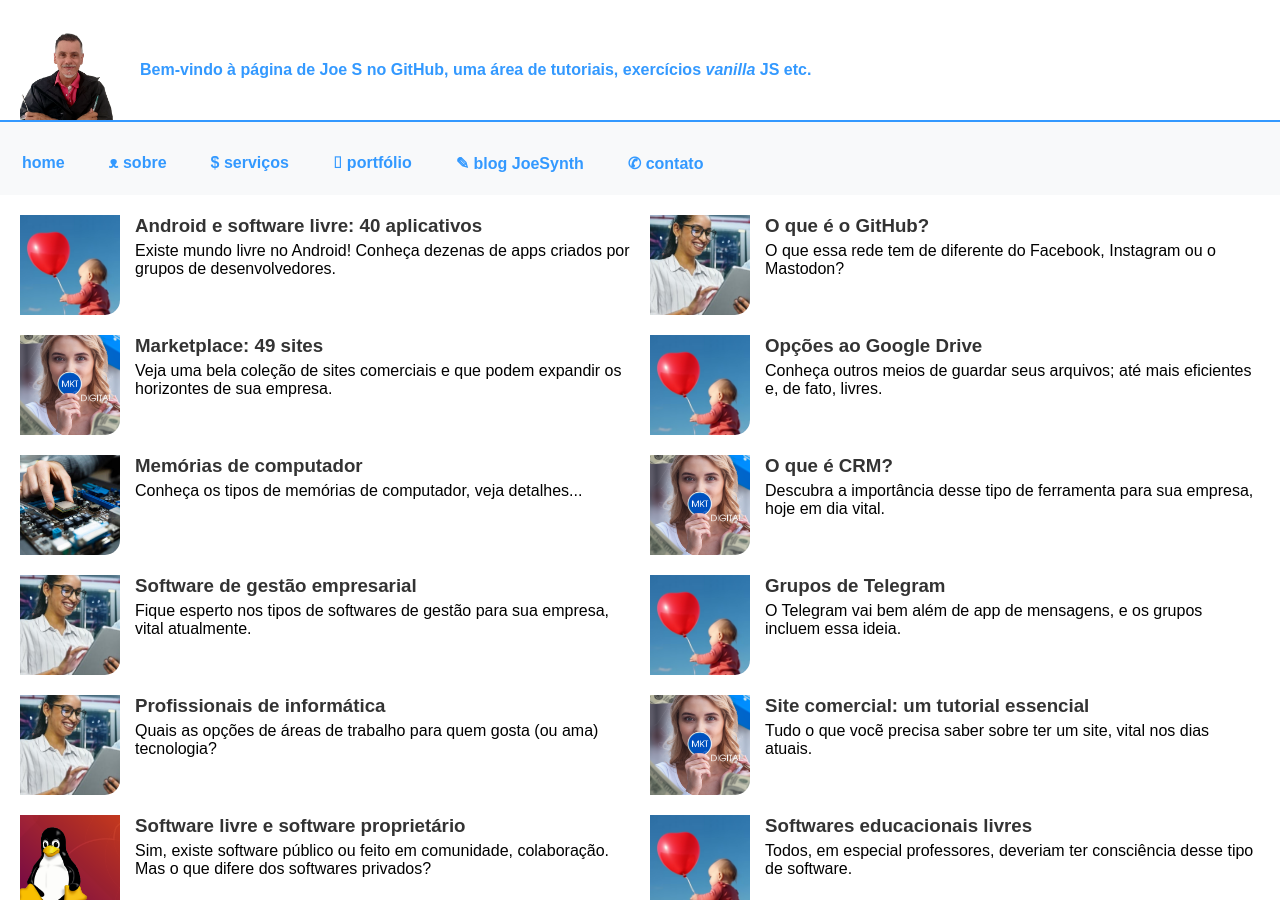
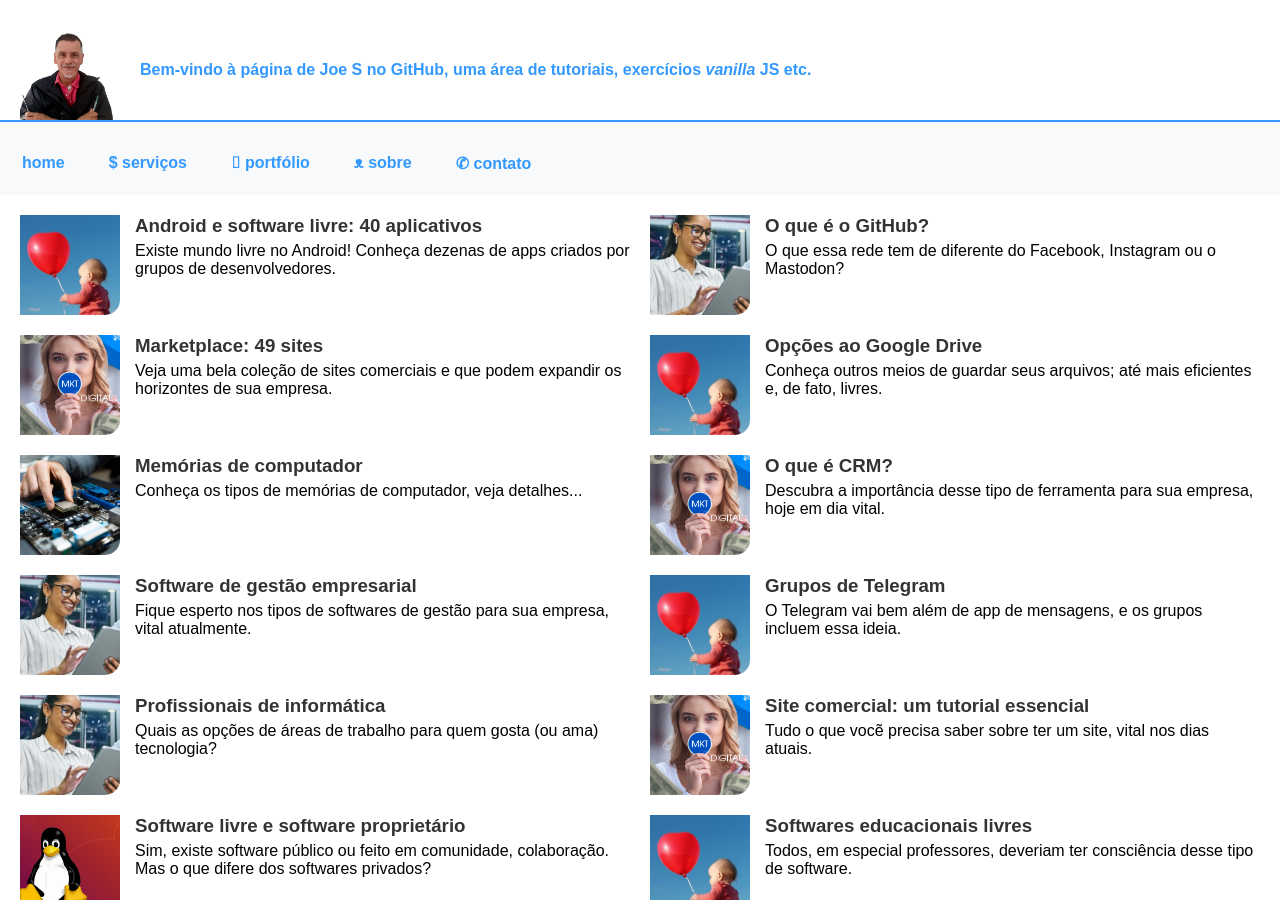
Before and after one commit to Joesynth/joesynth.github.io, a Jekyll site: the page built from index.html, in a window 1280 px wide and 900 px high. Built offline with Jekyll 4.4.1, drawn with Linux system fonts in a browser that asks for light colours.

Commit message:
Rearrange navigation links in default layout

```diff
--- a/_layouts/default.html
+++ b/_layouts/default.html
@@ -21,10 +21,9 @@
 
     <ul class="nav-links">
         <li><a href="index.html">home</a></li>
+        <li><a href="#">$ serviços</a></li>
+        <li><a href="quem.html">⌷ portfólio</a></li>
         <li><a href="quem.html">ᴥ sobre</a></li>
-        <li><a href="#">$ serviços</a></li>
-        <li><a href="joesynth.wordpress.com/sobre">⌷ portfólio</a></li>
-        <li><a href="joesynth.wordpress.com">✎ blog JoeSynth</a></li>
         <li><a href="contato.html">✆ contato</a></li>
     </ul>
 </nav>
```
